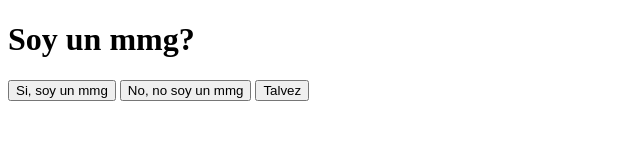
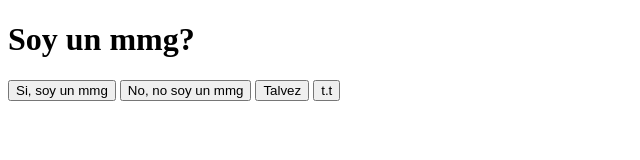
Before and after one commit to RyuuRong/Nueva-carpeta, a plain HTML site: page index.html in a window 1280 px wide. Shown: the full height of the page, 0-640 px from the left. Drawn offline with Linux system fonts and the light colour scheme.

Commit message:
Agregado tal mensaje.

```diff
--- a/index.html
+++ b/index.html
@@ -11,6 +11,7 @@
     <button>Si, soy un mmg</button>
     <button>No, no soy un mmg</button>
     <button>Talvez</button>
+    <button>t.t</button>
    </div>
 </body>
 </html>
```
